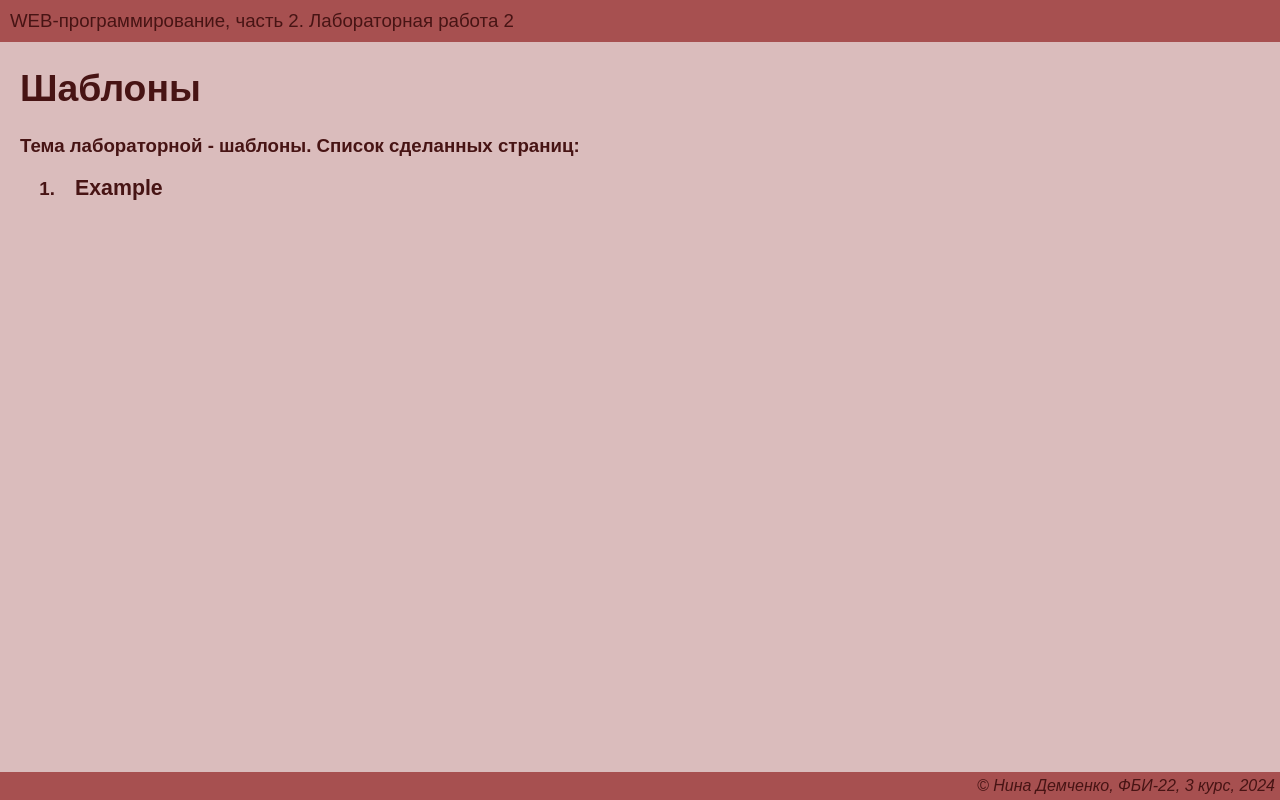
After one commit to ninioka/web-programming-labs-2, a Flask app: page /lab2/ in a window 1280 px wide. The commit adds this page. Run offline with Flask 3, Linux system fonts and the light colour scheme.

Commit message:
Наследование шаблонов

```diff
--- a/app.py
+++ b/app.py
@@ -506,3 +506,7 @@ def example():
         {'name': 'Манго', 'price': 321}
         ]
     return render_template('example.html', name=name, lab_num=lab_num, group=group, course_number=course_number, fruits=fruits)
+
+@app.route('/lab2/')
+def lab2():
+    return render_template('lab2.html')
--- a/static/main.css
+++ b/static/main.css
@@ -2,6 +2,7 @@ body {
     background-color: rgb(218, 188, 188);
     font-family: Arial, Helvetica, sans-serif;
     margin: 0px;
+    font-size: 14pt;
 }
 main {
     color: rgb(71, 20, 20);
@@ -37,7 +38,7 @@ footer {
 a {
     text-decoration: none;
     color: rgb(71, 20, 20);
-    font-size: 18pt;
+    font-size: 16pt;
     margin-left: 15px;
     transition: 1s 0,5s;
     font-family: Arial, Helvetica, sans-serif;
--- /dev/null
+++ b/templates/base.html
@@ -0,0 +1,22 @@
+<!DOCTYPE html>
+<html lang="en">
+<head>
+    <meta charset="UTF-8">
+    <meta name="viewport" content="width=device-width, initial-scale=1.0">
+    <title>Нина Демченко.{% block lab %}{% endblock %}</title>
+    <link rel="stylesheet" href="{{ url_for('static', filename='main.css') }}">
+</head>
+<body>
+    <header>
+        WEB-программирование, часть 2. {{ self.lab() }}
+    </header>
+
+    <main>
+        {% block main %}{% endblock %}
+    </main>
+
+    <footer>
+        &copy; Нина Демченко, ФБИ-22, 3 курс, 2024
+    </footer>
+</body>
+</html>
--- /dev/null
+++ b/templates/lab2.html
@@ -0,0 +1,15 @@
+{% extends "base.html" %}
+
+{# Номер лабораторной работы: #}
+{% block lab %}Лабораторная работа 2{% endblock %}
+
+{# Основной контент: #}
+{% block main %}
+    <h1>Шаблоны</h1>
+    <div>Тема лабораторной - шаблоны. Список сделанных страниц:</div>
+    <ol>
+        <li>
+            <a href="/lab2/example">Example</a>
+        </li>
+    </ol>
+{% endblock %}
```
